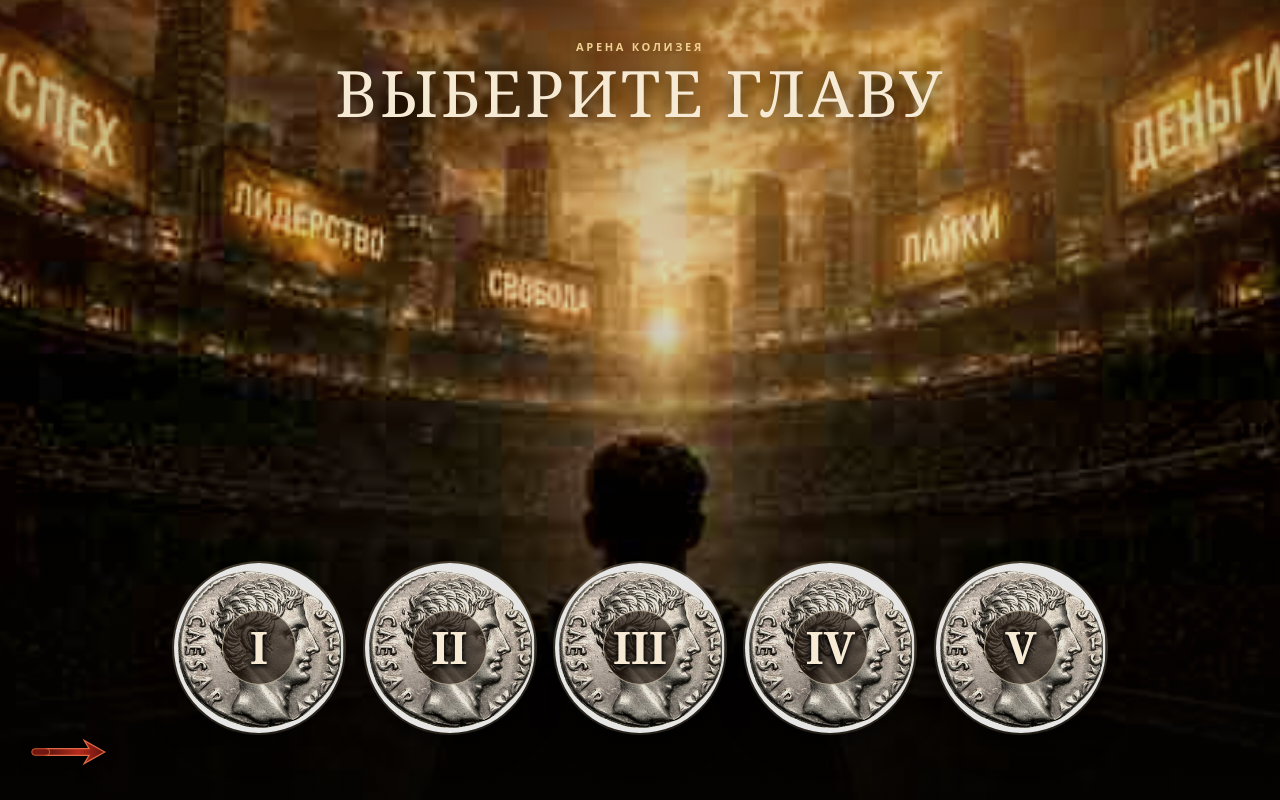
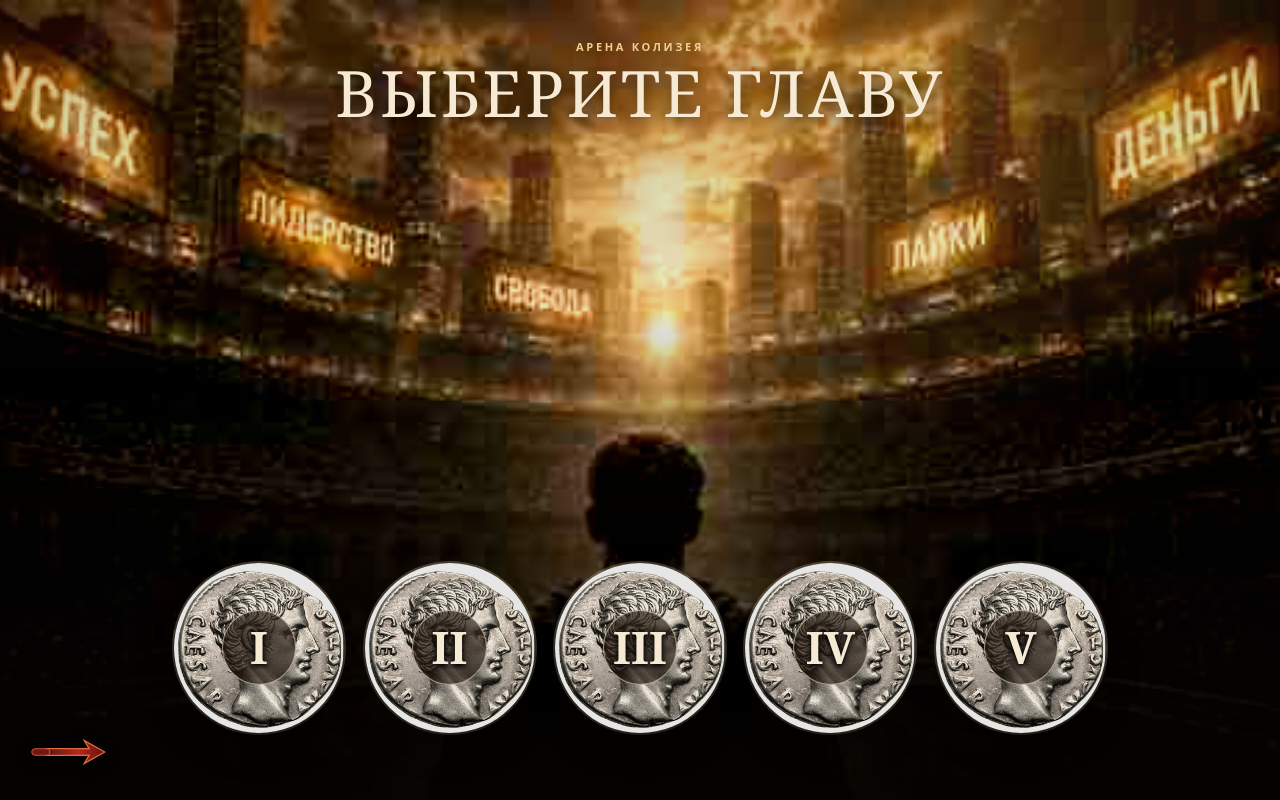
Before and after one commit to KtulhuSMM/vibe-test, a Next.js app: page / in a window 1280 px wide. Both pictures are taken after a click on the button "Войти в Колизей". Built offline with nearby package versions, Linux system fonts and the light colour scheme.

Commit message:
Improve arena clarity and keep coins visible on flip

```diff
--- a/components/ColosseumHero.tsx
+++ b/components/ColosseumHero.tsx
@@ -86,7 +86,11 @@ export function ColosseumHero() {
             className="arena__background"
             src="/arena-gladiators.jpg"
             alt="Гладиаторы сражаются на арене перед заполненными трибунами на закате"
-            style={{ filter: "saturate(1.18) contrast(1.06) brightness(.86) sepia(.12)" }}
+            style={{
+              filter: "saturate(1.08) contrast(1.14) brightness(.95)",
+              transform: "none",
+              imageRendering: "auto",
+            }}
           />
           <div className="arena__shade" aria-hidden="true" />
           <div
@@ -96,7 +100,7 @@ export function ColosseumHero() {
               inset: 0,
               zIndex: 2,
               pointerEvents: "none",
-              background: "radial-gradient(circle at 72% 4%, rgba(255,158,54,.38), transparent 34%), linear-gradient(180deg, rgba(170,70,15,.16), transparent 48%)",
+              background: "radial-gradient(circle at 72% 4%, rgba(255,158,54,.26), transparent 34%), linear-gradient(180deg, rgba(170,70,15,.08), transparent 48%)",
               mixBlendMode: "screen",
             }}
           />
@@ -119,17 +123,11 @@ export function ColosseumHero() {
                   aria-pressed={flipped}
                 >
                   <span className="coin__inner">
-                    <span
-                      className="coin__face coin__face--front"
-                      style={{ opacity: flipped ? 0 : 1, transition: "opacity 0s linear .45s" }}
-                    >
+                    <span className="coin__face coin__face--front">
                       <img src="/coin-front.jpg" alt="" />
                       <strong>{item.roman}</strong>
                     </span>
-                    <span
-                      className="coin__face coin__face--back"
-                      style={{ opacity: flipped ? 1 : 0, transition: "opacity 0s linear .45s" }}
-                    >
+                    <span className="coin__face coin__face--back">
                       <img src="/coin-back.jpg" alt="Обратная сторона загруженной монеты" />
                     </span>
                   </span>
```
